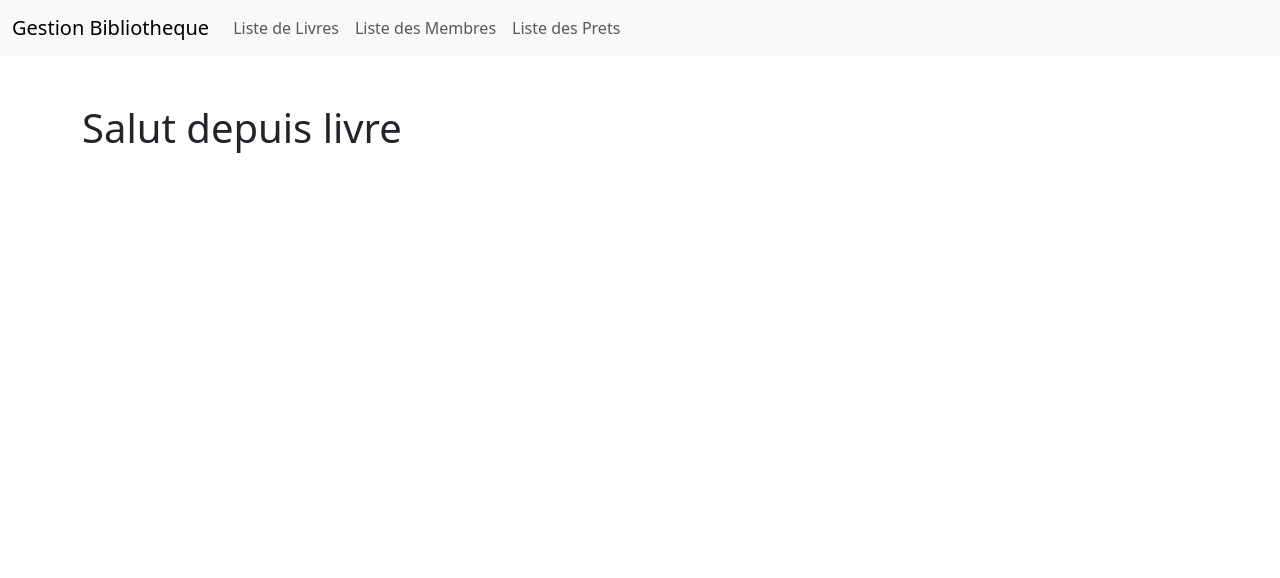
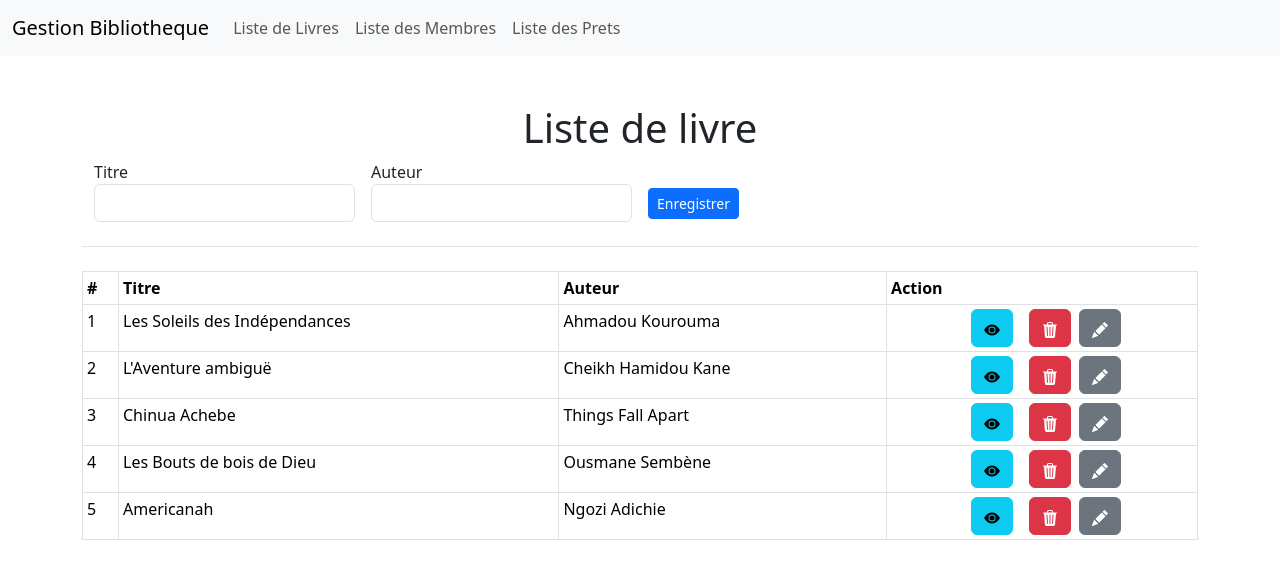
Before and after one commit to Mangassouba/Challage_gestion_bibliotheque, a Vue app: page /Livres in a window 1280 px wide. Shown: the top 578 px of the page. Built offline with nearby package versions, Linux system fonts and the light colour scheme.

Commit message:
add livre

```diff
--- a/src/components/Livres/ListeLivre.vue
+++ b/src/components/Livres/ListeLivre.vue
@@ -1,3 +1,108 @@
 <template>
-    <h1>Salut depuis livre</h1>
+  <div>
+    <table class="table table-bordered table-sm">
+      <thead>
+        <tr>
+          <th scope="col">#</th>
+          <th scope="col">Titre</th>
+          <th scope="col">Auteur</th>
+          <!-- <th scope="col">Quantité</th>
+            <th scope="col">Prix</th>
+            <th scope="col">Montant</th> -->
+          <th scope="col">Action</th>
+        </tr>
+      </thead>
+      <tbody>
+        <tr v-for="(livre, index) in livres" :key="index">
+          <td>{{ index + 1 }}</td>
+          <td>{{ livre.titre }}</td>
+          <td>{{ livre.auteur }}</td>
+          <!-- <td>{{ product.quantite }}</td>
+            <td>{{ product.prix }}</td>
+            <td>{{ product.quantite * product.prix }}</td> -->
+          <td class="text-center">
+            <button class="btn btn-xs btn-info mx-2" @click="detailsLivre(livre)">
+              <svg
+                xmlns="http://www.w3.org/2000/svg"
+                width="16"
+                height="16"
+                fill="currentColor"
+                class="bi bi-eye-fill"
+                viewBox="0 0 16 16"
+              >
+                <path d="M10.5 8a2.5 2.5 0 1 1-5 0 2.5 2.5 0 0 1 5 0" />
+                <path
+                  d="M0 8s3-5.5 8-5.5S16 8 16 8s-3 5.5-8 5.5S0 8 0 8m8 3.5a3.5 3.5 0 1 0 0-7 3.5 3.5 0 0 0 0 7"
+                />
+              </svg>
+            </button>
+            <button class="btn btn-xs btn-danger mx-2" @click="destroy(index)">
+              <svg
+                xmlns="http://www.w3.org/2000/svg"
+                width="16"
+                height="16"
+                fill="currentColor"
+                class="bi bi-trash3-fill"
+                viewBox="0 0 16 16"
+              >
+                <path
+                  d="M11 1.5v1h3.5a.5.5 0 0 1 0 1h-.538l-.853 10.66A2 2 0 0 1 11.115 16h-6.23a2 2 0 0 1-1.994-1.84L2.038 3.5H1.5a.5.5 0 0 1 0-1H5v-1A1.5 1.5 0 0 1 6.5 0h3A1.5 1.5 0 0 1 11 1.5m-5 0v1h4v-1a.5.5 0 0 0-.5-.5h-3a.5.5 0 0 0-.5.5M4.5 5.029l.5 8.5a.5.5 0 1 0 .998-.06l-.5-8.5a.5.5 0 1 0-.998.06m6.53-.528a.5.5 0 0 0-.528.47l-.5 8.5a.5.5 0 0 0 .998.058l.5-8.5a.5.5 0 0 0-.47-.528M8 4.5a.5.5 0 0 0-.5.5v8.5a.5.5 0 0 0 1 0V5a.5.5 0 0 0-.5-.5"
+                />
+              </svg>
+            </button>
+            <button class="btn btn-xs btn-secondary" @click="edit(index)">
+              <svg
+                xmlns="http://www.w3.org/2000/svg"
+                width="16"
+                height="16"
+                fill="currentColor"
+                class="bi bi-pencil-fill"
+                viewBox="0 0 16 16"
+              >
+                <path
+                  d="M12.854.146a.5.5 0 0 0-.707 0L10.5 1.793 14.207 5.5l1.647-1.646a.5.5 0 0 0 0-.708zm.646 6.061L9.793 2.5 3.293 9H3.5a.5.5 0 0 1 .5.5v.5h.5a.5.5 0 0 1 .5.5v.5h.5a.5.5 0 0 1 .5.5v.5h.5a.5.5 0 0 1 .5.5v.207zm-7.468 7.468A.5.5 0 0 1 6 13.5V13h-.5a.5.5 0 0 1-.5-.5V12h-.5a.5.5 0 0 1-.5-.5V11h-.5a.5.5 0 0 1-.5-.5V10h-.5a.5.5 0 0 1-.175-.032l-.179.178a.5.5 0 0 0-.11.168l-2 5a.5.5 0 0 0 .65.65l5-2a.5.5 0 0 0 .168-.11z"
+                />
+              </svg>
+            </button>
+          </td>
+        </tr>
+      </tbody>
+      <!-- <tfoot>
+          <tr>
+            <td colspan="5" class="text-center">Total</td>
+            <td>{{ total }}</td>
+          </tr>
+        </tfoot> -->
+    </table>
+  </div>
 </template>
+
+<script setup>
+// import { computed } from "vue";
+const emit = defineEmits(["onRemove", "onEdit"]);
+
+const props = defineProps({
+  livres: {
+    type: Array,
+    required: true,
+    default: [],
+  },
+});
+
+// const total = computed(() =>
+//   props.products.reduce((acc, item) => acc + item.prix * item.quantite, 0)
+// );
+
+const destroy = (index) => {
+  emit("onRemove", index);
+};
+const edit = (index) => {
+  emit("onEdit", index);
+};
+
+const detailsLivre = (livre) => {
+  alert(
+    `Titre: ${livre.titre}\n  Auteur: ${livre.auteur}`
+  )
+}
+</script>
--- /dev/null
+++ b/src/components/Livres/Livre.vue
@@ -0,0 +1,44 @@
+<template>
+    <h1 class="text-center">Liste de livre</h1>
+    <AjouterLivre class="border-bottom pb-4" @on-add="add" ref="formComponent"/>
+    <ListeLivre :livres="livres" class="mt-4" @on-remove="remove"  @on-edit="edit"/>
+    <!-- <ModifierLivre /> -->
+</template>
+
+
+<script setup>
+import { ref } from 'vue';
+import AjouterLivre from './ajouterLivre.vue';
+import ListeLivre from './ListeLivre.vue';
+// import ModifierLivre from './modifierLivre.vue';
+
+
+
+
+const livres = ref([
+  { titre: 'Les Soleils des Indépendances', auteur: 'Ahmadou Kourouma'},
+  { titre: 'L\'Aventure ambiguë', auteur: ' Cheikh Hamidou Kane'},
+  { titre: 'Chinua Achebe', auteur: 'Things Fall Apart'},
+  { titre: 'Les Bouts de bois de Dieu', auteur: 'Ousmane Sembène'},
+  { titre: 'Americanah', auteur: 'Ngozi Adichie'}
+]);
+const formComponent = ref();
+
+const add = (titre, auteur) => {
+  livres.value.push({
+    titre,
+    auteur
+  });
+  console.log("reception evenement");
+
+}
+
+const remove = (index) => {
+  livres.value.splice(index, 1);
+}
+
+const edit = (index) => {
+  const livre = livres.value[index];
+  formComponent.value.edit(livre);
+}
+</script>
--- /dev/null
+++ b/src/components/Livres/ajouterLivre.vue
@@ -0,0 +1,78 @@
+<template>
+    <div class="container">
+      <form class="row gx-3 gy-2 align-items-center" @submit.prevent="onSubmit">
+        <div class="col-sm-3">
+          <label for="reference">Titre</label>
+          <input
+            type="text"
+            class="form-control"
+            id="reference"
+            v-model="titre"
+          />
+        </div>
+        <div class="col-sm-3">
+          <label for="designation">Auteur</label>
+          <input
+            type="text"
+            class="form-control"
+            id="designation"
+            v-model="auteur"
+          />
+        </div>
+        <!-- <div class="col-sm-2">
+          <label for="quantite">Quantité</label>
+          <input
+            type="number"
+            class="form-control"
+            id="quantite"
+            v-model.number="quantite"
+          />
+        </div>
+        <div class="col-sm-2">
+          <label for="prix">Prix</label>
+          <input
+            type="number"
+            class="form-control"
+            id="prix"
+            v-model.number="prix"
+          />
+        </div> -->
+
+        <div class="col-auto">
+          <button type="submit" class="btn btn-sm mt-4 btn-primary">
+            Enregistrer
+          </button>
+        </div>
+      </form>
+    </div>
+  </template>
+
+
+
+<script setup>
+import { ref, defineExpose  } from "vue";
+const emit = defineEmits(["onAdd"]);
+
+const titre = ref("");
+const auteur = ref("");
+// const quantite = ref(1);
+// const prix = ref(0);
+const onSubmit = () => {
+  emit("onAdd", titre.value, auteur.value);
+
+  titre.value = "";
+  auteur.value = "";
+//   quantite.value = "";
+//   prix.value = "";
+};
+const edit = (livre) => {
+    titre.value = livre.titre;
+    auteur.value = livre.auteur;
+//   quantite.value = product.quantite;
+//   prix.value = product.prix;
+};
+
+defineExpose({
+  edit,
+});
+</script>
--- /dev/null
+++ b/src/components/Livres/modifierLivre.vue
@@ -0,0 +1,55 @@
+<template>
+    <div class="container">
+      <form class="row gx-3 gy-2 align-items-center" @submit.prevent="onSubmit">
+        <div class="col-sm-3">
+          <label for="reference">Titre</label>
+          <input
+            type="text"
+            class="form-control"
+            id="reference"
+            v-model="titre"
+          />
+        </div>
+        <div class="col-sm-3">
+          <label for="designation">Auteur</label>
+          <input
+            type="text"
+            class="form-control"
+            id="designation"
+            v-model="auteur"
+          />
+        </div>
+        <!-- <div class="col-sm-2">
+          <label for="quantite">Quantité</label>
+          <input
+            type="number"
+            class="form-control"
+            id="quantite"
+            v-model.number="quantite"
+          />
+        </div>
+        <div class="col-sm-2">
+          <label for="prix">Prix</label>
+          <input
+            type="number"
+            class="form-control"
+            id="prix"
+            v-model.number="prix"
+          />
+        </div> -->
+
+        <div class="col-auto">
+          <button type="submit" class="btn btn-sm mt-4 btn-primary">
+            Enregistrer
+          </button>
+        </div>
+      </form>
+    </div>
+  </template>
+
+</template>
+
+
+<script setup>
+
+</script>
--- a/src/router/index.js
+++ b/src/router/index.js
@@ -1,16 +1,16 @@
 import { createRouter, createWebHistory } from "vue-router";
 // import HomeView from '../views/HomeView.vue'
-import ListeLivre from "@/components/Livres/ListeLivre.vue";
-import ListeMembre from "@/components/Membres/ListeMembre.vue";
-import ListePret from "@/components/Prets/ListePret.vue";
+import Livre from '@/components/Livres/Livre.vue'
+import ListeMembre from '@/components/Membres/ListeMembre.vue'
+import ListePret from '@/components/Prets/ListePret.vue'
 
 const router = createRouter({
   history: createWebHistory(import.meta.env.BASE_URL),
   routes: [
     {
-      path: "/Livres",
-      name: "Livres",
-      component: ListeLivre,
+      path: '/Livres',
+      name: 'Livres',
+      component: Livre
     },
     {
       path: "/Membres",
```
Also changed, not shown: src/App.vue (line endings or trailing spaces).
